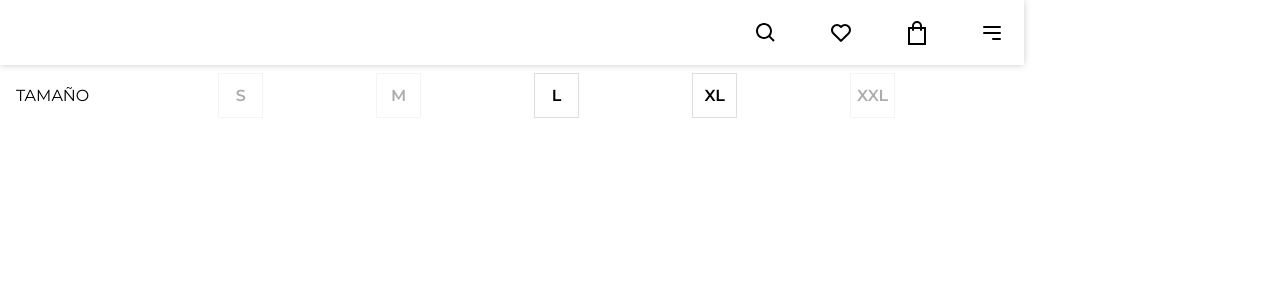
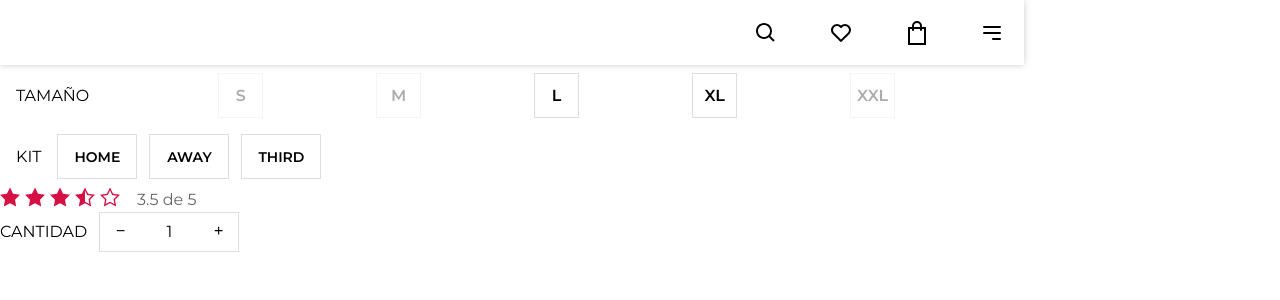
Before and after one commit to hespinoza01/Frontend-omnipro, a React (Create React App) app: page / in a window 1280 px wide. Shown: the top 300 px of the page. Built offline with nearby package versions, Linux system fonts and the light colour scheme; some icons are missing.

Commit message:
:zap: - Added key attribute in size option item when render options list; :sparkles: - Added component to select kit; :sparkles: - Added component to capture product quantity selection; :sparkles: - Added component to show rating based in stars

```diff
--- a/src/components/index.js
+++ b/src/components/index.js
@@ -8,6 +8,9 @@ import SidebarMenuButton from './sidebar-menu-button.component'
 import Sidebar from './sidebar.component'
 import Navbar from './navbar.component'
 import SizeSelector from './size-selector.component'
+import KitSelector from './kit-selector.component'
+import QuantitySelector from './quantity-selector.component'
+import Rating from './rating.component'
 
 export {
     AppLoader,
@@ -20,4 +23,7 @@ export {
     Sidebar,
     Navbar,
     SizeSelector,
+    KitSelector,
+    QuantitySelector,
+    Rating,
 }
--- /dev/null
+++ b/src/components/kit-selector.component.js
@@ -0,0 +1,43 @@
+import React, { useState } from 'react'
+
+// import utils
+import { randomKey } from 'utils'
+
+/**
+ * @param {Function} onChange - capture users changes on selections
+ */
+export default React.memo(function KitSelector({ onChange = () => {} }) {
+    // define kit list
+    const KITS = ['home', 'away', 'third']
+
+    // capture a kit type selected by user
+    const [selectedKit, setSelectKit] = useState(null)
+
+    // capture kit selection by user
+    const onSelectKit = kit => {
+        setSelectKit(kit)
+        onChange(kit)
+    }
+
+    return (
+        <div className='KitSelector'>
+            <span className='KitSelector-label'>kit</span>
+
+            <ul className='KitSelector-options'>
+                {KITS.map(kit => {
+                    // check is kit if a current selection for user
+                    const activeClass = selectedKit === kit ? 'active' : ''
+                    return (
+                        <li
+                            key={randomKey()}
+                            onClick={() => onSelectKit(kit)}
+                            className={`option-item ${activeClass}`}
+                        >
+                            {kit}
+                        </li>
+                    )
+                })}
+            </ul>
+        </div>
+    )
+})
--- /dev/null
+++ b/src/components/quantity-selector.component.js
@@ -0,0 +1,44 @@
+import React, { useState } from 'react'
+import { BiMinus as MinusIcon, BiPlus as PlusIcon } from 'react-icons/bi'
+
+/**
+ * @param {Function} onChange - capture quantity change value
+ */
+export default React.memo(function QuantitySelector({ onChange = () => {} }) {
+    // store quantity value
+    const [count, setCount] = useState(1)
+
+    // increment quantity count in 1
+    const increment = () => {
+        const _count = count + 1
+
+        setCount(_count)
+        onChange(_count)
+    }
+
+    // decrement quantity count in 1
+    const decrement = () => {
+        const _count = count > 1 ? count - 1 : 1
+
+        setCount(_count)
+        onChange(_count)
+    }
+
+    return (
+        <div className='QuantitySelector'>
+            <span className='QuantitySelector-label'>cantidad</span>
+
+            <div className='QuantitySelector-controls'>
+                <button className='control-button' onClick={decrement}>
+                    <MinusIcon />
+                </button>
+
+                <span className='control-counter'>{count}</span>
+
+                <button className='control-button' onClick={increment}>
+                    <PlusIcon />
+                </button>
+            </div>
+        </div>
+    )
+})
--- /dev/null
+++ b/src/components/rating.component.js
@@ -0,0 +1,75 @@
+import { useMemo } from 'react'
+import {
+    ImStarEmpty as StarEmpty,
+    ImStarHalf as StarHalf,
+    ImStarFull as StarFull,
+} from 'react-icons/im'
+
+// import utils
+import { randomKey } from 'utils'
+
+// Declare type stars evailables
+const StarTypes = {
+    get Full() {
+        return 1
+    },
+    get Half() {
+        return 2
+    },
+    get Empty() {
+        return 3
+    },
+}
+
+/**
+ * @param {Number} value - current rating
+ * @param {Number} max - max valoration available into rating
+ */
+export default function Reating({ value = 3.5, max = 5 }) {
+    /**
+     * Calc total stars for every type to show
+     */
+    const StarsItems = useMemo(() => {
+        // calc total for fullstars type to render
+        const fullStars = Math.floor(value)
+        // calc total for halfstars to render
+        const halfStars = Math.ceil(value - fullStars)
+        // calc total for emptystars to render
+        const emptyStars = Math.ceil(max - fullStars - halfStars)
+
+        // create a list with total stars to render and type for every star
+        const stars = [
+            ...Array.from({ length: fullStars }, () => StarTypes.Full),
+            ...Array.from({ length: halfStars }, () => StarTypes.Half),
+            ...Array.from({ length: emptyStars }, () => StarTypes.Empty),
+        ]
+
+        return stars
+    }, [value, max])
+
+    return (
+        <div className='Rating'>
+            <div className='Rating-stars'>
+                {StarsItems.map(star => {
+                    if (star === StarTypes.Full) {
+                        return (
+                            <StarFull key={randomKey()} className='star-item' />
+                        )
+                    }
+
+                    if (star === StarTypes.Half) {
+                        return (
+                            <StarHalf key={randomKey()} className='star-item' />
+                        )
+                    }
+
+                    return <StarEmpty key={randomKey()} className='star-item' />
+                })}
+            </div>
+
+            <span className='Rating-label'>
+                {value} de {max}
+            </span>
+        </div>
+    )
+}
--- a/src/components/size-selector.component.js
+++ b/src/components/size-selector.component.js
@@ -1,4 +1,7 @@
 import React, { useState } from 'react'
+
+// import utils
+import { randomKey } from 'utils'
 
 /**
  * @param {Array<String>} availablesSizes - list from sizes availables
@@ -37,6 +40,7 @@ export default React.memo(function SizeSelector({
                     const activeClass = selectedSize === size ? 'active' : ''
                     return (
                         <li
+                            key={randomKey()}
                             onClick={() => onSelectSize(size)}
                             className={`option-item ${disableClass} ${activeClass}`}
                         >
--- a/src/hooks/index.js
+++ b/src/hooks/index.js
@@ -1,5 +1,5 @@
-import useAppContext from 'hooks/useAppContext.hook'
-import useInput from 'hooks/useInput.hook'
-import useLoader from 'hooks/useLoader.hook'
+import useAppContext from './useAppContext.hook'
+import useInput from './useInput.hook'
+import useLoader from './useLoader.hook'
 
 export { useAppContext, useInput, useLoader }
--- /dev/null
+++ b/src/styles/components/kit-selector.scss
@@ -0,0 +1,43 @@
+.KitSelector {
+    @include monserrat();
+    @include flex-horizontal;
+    justify-content: space-between;
+    align-items: center;
+    font-size: 14px;
+    line-height: 24px;
+    padding: 8px 16px;
+    text-transform: uppercase;
+    width: fit-content;
+
+    .KitSelector-label {
+        display: block;
+        font-size: 16px;
+        margin-right: 16px;
+    }
+
+    .KitSelector-options {
+        @include flex-horizontal;
+        justify-content: flex-start;
+        font-weight: 600;
+        list-style: none;
+        user-select: none;
+        width: 100%;
+    }
+
+    .option-item {
+        @include flex-horizontal;
+        justify-content: center;
+        align-items: center;
+        width: 80px;
+        height: 45px;
+        margin-right: 12px;
+        border: 1px solid #DEDEDE;
+        transition: background-color .25s;
+
+        &.active {
+            background-color: $black;
+            color: $white;
+            border-color: $black;
+        }
+    }
+}
--- /dev/null
+++ b/src/styles/components/quantity-selector.scss
@@ -0,0 +1,35 @@
+.QuantitySelector {
+    @include flex-horizontal;
+    @include monserrat;
+    justify-content: center;
+    align-items: center;
+    font-size: 16px;
+    line-height: 24px;
+    width: fit-content;
+
+    .QuantitySelector-label {
+        display: block;
+        margin-right: 12px;
+        text-transform: uppercase;
+    }
+
+    .QuantitySelector-controls {
+        @include flex-horizontal;
+        align-items: center;
+        justify-content: space-between;
+        border: 1px solid #DEDEDE;
+        height: 40px;
+        width: 140px;
+    }
+
+    .control-button {
+        @include input-base;
+        background-color: transparent;
+        width: 40px;
+        transition: background-color .25s;
+
+        &:active {
+            background-color: darken($white, 10);
+        }
+    }
+}
--- /dev/null
+++ b/src/styles/components/rating.scss
@@ -0,0 +1,25 @@
+.Rating {
+    @include flex-horizontal;
+    @include monserrat;
+    align-items: center;
+    justify-content: center;
+    width: fit-content;
+
+    .Rating-stars {
+        font-size: 20px;
+        color: $red;
+    }
+
+    .star-item {
+        display: inline-block;
+        margin-right: 5px;
+    }
+
+    .Rating-label {
+        display: block;
+        color: #666;
+        font-size: 16px;
+        line-height: 20px;
+        margin-left: 12px;
+    }
+}
--- a/src/styles/index.scss
+++ b/src/styles/index.scss
@@ -13,6 +13,9 @@
 @import 'components/sidebar.scss';
 @import 'components/navbar.scss';
 @import 'components/size-selector.scss';
+@import 'components/kit-selector.scss';
+@import 'components/quantity-selector.scss';
+@import 'components/rating.scss';
 
 // Import views
 @import 'views/login.scss';
--- a/src/views/home.view.js
+++ b/src/views/home.view.js
@@ -1,11 +1,20 @@
 // import components
-import { Navbar, SizeSelector } from 'components'
+import {
+    Navbar,
+    SizeSelector,
+    Rating,
+    KitSelector,
+    QuantitySelector,
+} from 'components'
 
 export default function Home() {
     return (
         <main className='Home'>
             <Navbar />
             <SizeSelector availablesSizes={['l', 'xl']} />
+            <KitSelector />
+            <Rating />
+            <QuantitySelector />
         </main>
     )
 }
```
